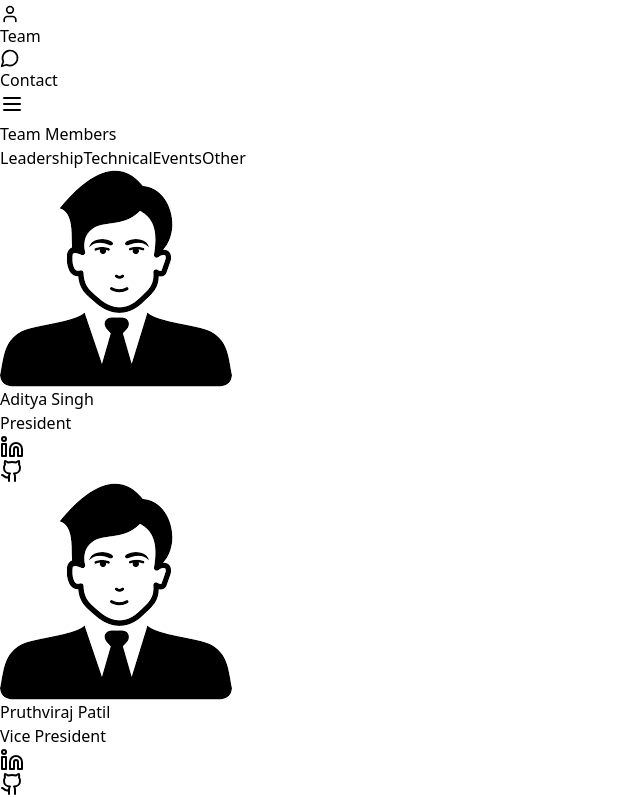
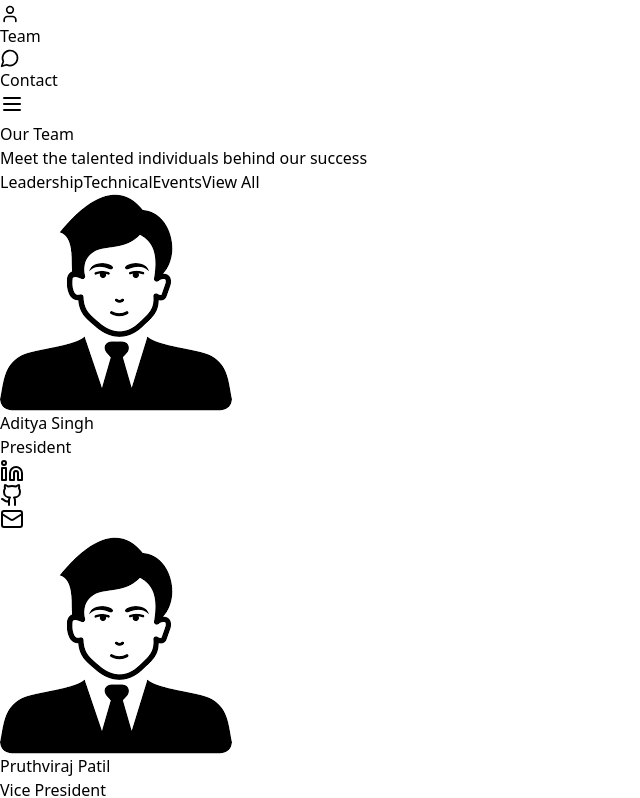
Before and after one commit to SnoozeScript/mlsc-sgu, a React (Vite) app: page /teampage in a window 1280 px wide. Shown: the part 7267-8065 px from the top of the page, without its empty margins (0-640 px from the left). Built offline with nearby package versions, Linux system fonts and the light colour scheme.

Commit message:
Small Changes in TeamPage

```diff
--- a/src/pages/TeamPage.jsx
+++ b/src/pages/TeamPage.jsx
@@ -1,7 +1,7 @@
-import { useState } from "react";
-import { motion } from "framer-motion";
-import { Linkedin, Github } from "lucide-react";
-
+import React from 'react';
+import PropTypes from 'prop-types';
+import { motion } from 'framer-motion';
+import { Linkedin, Github, Mail } from 'lucide-react';
 import MdemoImg from "../assets/Mdemoimg.png";
 import FdemoImg from "../assets/Fdemoimg.png";
 
@@ -84,7 +84,7 @@ const teamMembers = {
       },
     },
   ],
-  Other: [
+  "View All": [
     {
       name: "Rajnandan Jadhav",
       role: "Social Media",
@@ -124,15 +124,93 @@ const teamMembers = {
   ],
 };
 
+const TeamCard = ({ member, index, isHovered }) => (
+  <div className="bg-gradient-to-br from-gray-800 to-gray-900 rounded-xl shadow-xl hover:shadow-2xl transition-all duration-300 p-6 overflow-hidden">
+    <motion.div
+      initial={false}
+      animate={{ scale: isHovered ? 1.1 : 1 }}
+      transition={{ duration: 0.3 }}
+      className="relative z-10"
+    >
+      <div className="relative w-32 h-32 mx-auto mb-4">
+        <img
+          src={member.image}
+          alt={member.name}
+          className="w-full h-full rounded-full object-cover border-4 border-teal-400"
+        />
+        <div className="absolute inset-0 rounded-full bg-gradient-to-r from-teal-400/20 to-blue-500/20" />
+      </div>
+    </motion.div>
+
+    <motion.div
+      initial={{ opacity: 0, y: 20 }}
+      animate={{ opacity: 1, y: 0 }}
+      transition={{ delay: index * 0.1 }}
+      className="text-center"
+    >
+      <h3 className="text-2xl font-bold bg-clip-text text-transparent bg-gradient-to-r from-teal-400 to-blue-500 mb-2">
+        {member.name}
+      </h3>
+      <p className="text-gray-400 text-lg mb-4">{member.role}</p>
+      <div className="flex justify-center space-x-6">
+        {member.socials.linkedin && (
+          <motion.a
+            href={member.socials.linkedin}
+            target="_blank"
+            rel="noopener noreferrer"
+            className="text-teal-400 hover:text-teal-300 transition-colors duration-300"
+            whileHover={{ scale: 1.2, rotate: 5 }}
+          >
+            <Linkedin size={24} />
+          </motion.a>
+        )}
+        {member.socials.github && member.socials.github !== "#" && (
+          <motion.a
+            href={member.socials.github}
+            target="_blank"
+            rel="noopener noreferrer"
+            className="text-teal-400 hover:text-teal-300 transition-colors duration-300"
+            whileHover={{ scale: 1.2, rotate: -5 }}
+          >
+            <Github size={24} />
+          </motion.a>
+        )}
+        <motion.button
+          className="text-teal-400 hover:text-teal-300 transition-colors duration-300"
+          whileHover={{ scale: 1.2, rotate: 5 }}
+        >
+          <Mail size={24} />
+        </motion.button>
+      </div>
+    </motion.div>
+  </div>
+);
+
+TeamCard.propTypes = {
+  member: PropTypes.shape({
+    name: PropTypes.string.isRequired,
+    role: PropTypes.string.isRequired,
+    image: PropTypes.string.isRequired,
+    socials: PropTypes.shape({
+      linkedin: PropTypes.string,
+      github: PropTypes.string,
+    }).isRequired,
+  }).isRequired,
+  index: PropTypes.number.isRequired,
+  isHovered: PropTypes.bool.isRequired,
+};
+
 const TeamPage = () => {
-  const [activeTab, setActiveTab] = useState("Leadership");
+  const [activeTab, setActiveTab] = React.useState("Leadership");
+  const [hoveredCard, setHoveredCard] = React.useState(null);
 
-  // Fallback if the activeTab doesn't match any keys in teamMembers
-  const currentTeam = teamMembers[activeTab] || [];
+  const currentTeam =
+    activeTab === "View All"
+      ? Object.values(teamMembers).flat()
+      : teamMembers[activeTab] || [];
 
   return (
-    <div className="min-h-screen bg-gray-900 text-gray-300">
-      {/* Team Section */}
+    <div className="min-h-screen bg-gradient-to-b from-gray-900 to-gray-800 text-gray-300">
       <motion.div
         initial={{ opacity: 0, y: 50 }}
         whileInView={{ opacity: 1, y: 0 }}
@@ -140,81 +218,61 @@ const TeamPage = () => {
         className="p-10"
       >
         <div className="container mx-auto px-4">
-          {/* Header */}
-          <motion.h2
-            initial={{ scale: 0.9, opacity: 0 }}
-            whileInView={{ scale: 1, opacity: 1 }}
-            className="text-5xl font-bold text-center mb-12 bg-clip-text text-transparent bg-gradient-to-r from-teal-400 to-indigo-500"
+          <motion.div
+            initial={{ opacity: 0, y: -20 }}
+            animate={{ opacity: 1, y: 0 }}
+            transition={{ duration: 0.6 }}
+            className="text-center mb-16"
           >
-            Team Members
-          </motion.h2>
+            <h2 className="text-6xl font-bold bg-clip-text text-transparent bg-gradient-to-r from-teal-400 via-blue-500 to-purple-600 mb-4">
+              Our Team
+            </h2>
+            <p className="text-xl text-gray-400">
+              Meet the talented individuals behind our success
+            </p>
+          </motion.div>
 
-          {/* Tabs */}
-          <div className="flex flex-wrap justify-center gap-4 mb-8">
+          <div className="flex flex-wrap justify-center gap-4 mb-12">
             {Object.keys(teamMembers).map((tab) => (
-              <button
+              <motion.button
                 key={tab}
-                className={`text-lg font-semibold py-2 px-6 rounded-lg transition-all duration-300 ${
+                whileHover={{ scale: 1.05 }}
+                whileTap={{ scale: 0.95 }}
+                className={`text-lg font-semibold py-3 px-8 rounded-xl transition-all duration-300 ${
                   activeTab === tab
-                    ? "bg-teal-500 text-white"
+                    ? "bg-gradient-to-r from-teal-500 to-blue-600 text-white shadow-lg"
                     : "bg-gray-800 hover:bg-gray-700"
                 }`}
                 onClick={() => setActiveTab(tab)}
               >
                 {tab}
-              </button>
+              </motion.button>
             ))}
           </div>
 
-          {/* Team Members */}
-          <div className="grid md:grid-cols-2 lg:grid-cols-3 gap-8">
+          <motion.div
+            initial={false}
+            animate={{ opacity: 1 }}
+            transition={{ duration: 0.3 }}
+            className="grid md:grid-cols-2 lg:grid-cols-3 gap-8"
+          >
             {currentTeam.map((member, index) => (
               <motion.div
                 key={index}
                 initial={{ opacity: 0, scale: 0.95 }}
                 whileInView={{ opacity: 1, scale: 1 }}
-                transition={{ duration: 0.4 }}
+                transition={{ duration: 0.4, delay: index * 0.1 }}
+                onHoverStart={() => setHoveredCard(index)}
+                onHoverEnd={() => setHoveredCard(null)}
               >
-                <div className="bg-gray-800 p-6 rounded-xl shadow-lg hover:shadow-2xl transition-all duration-300">
-                  <img
-                    src={member.image}
-                    alt={member.name}
-                    className="w-32 h-32 rounded-full mx-auto mb-4"
-                  />
-                  <h3 className="text-xl font-semibold text-teal-400 text-center">
-                    {member.name}
-                  </h3>
-                  <p className="text-gray-400 text-center">{member.role}</p>
-                  <div className="mt-4 flex justify-center space-x-6">
-                    {member.socials.linkedin && (
-                      <a
-                        href={member.socials.linkedin}
-                        target="_blank"
-                        rel="noopener noreferrer"
-                        className="text-teal-400 hover:text-teal-500 transition-all duration-300"
-                      >
-                        <motion.div whileHover={{ scale: 1.2 }}>
-                          <Linkedin size={24} />
-                        </motion.div>
-                      </a>
-                    )}
-                    {member.socials.github && (
-                      <a
-                        href={member.socials.github}
-                        target="_blank"
-                        rel="noopener noreferrer"
-                        className="text-teal-400 hover:text-teal-500 transition-all duration-300"
-                      >
-                        <motion.div whileHover={{ scale: 1.2 }}>
-                          <Github size={24} />
-                        </motion.div>
-                      </a>
-                    )}
-                  </div>
-                </div>
+                <TeamCard
+                  member={member}
+                  index={index}
+                  isHovered={hoveredCard === index}
+                />
               </motion.div>
             ))}
-          </div>
+          </motion.div>
         </div>
       </motion.div>
     </div>
```
